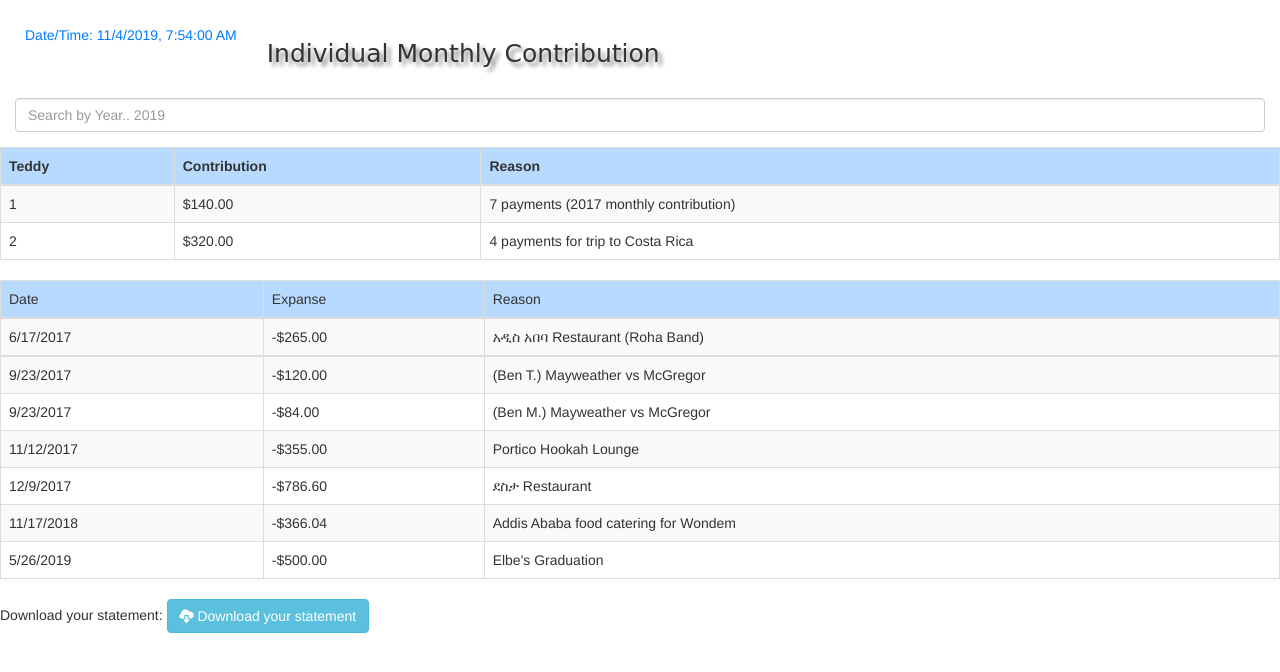
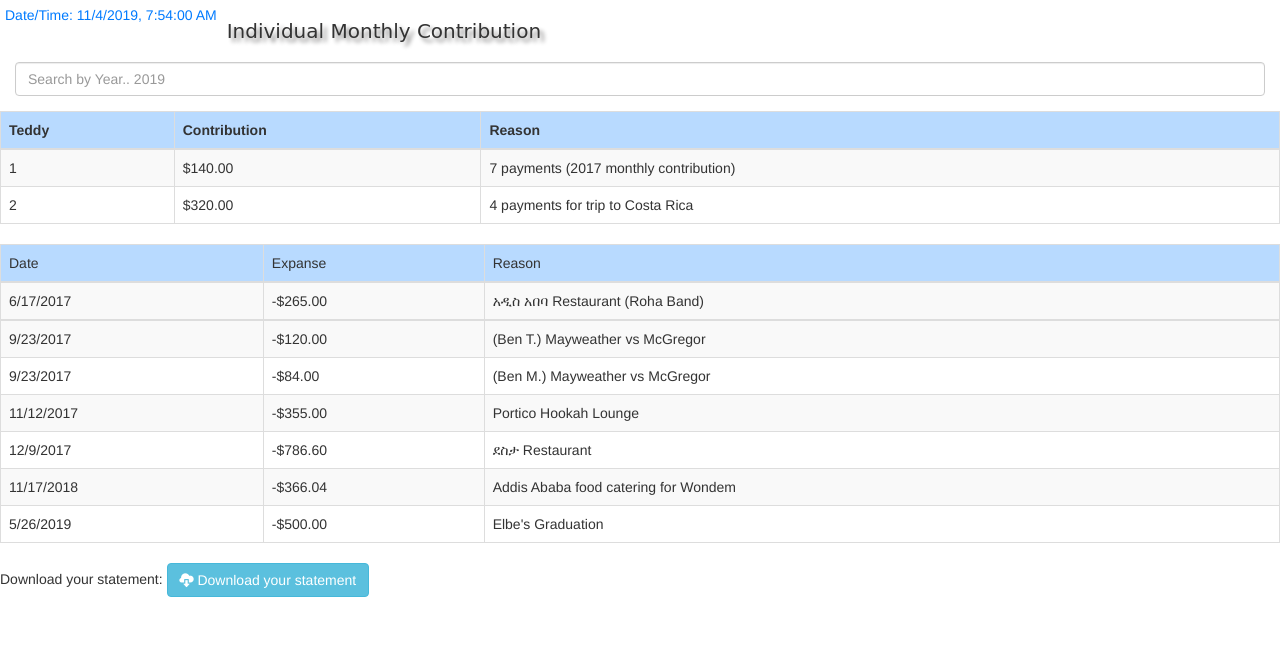
Before and after one commit to zbekele/mehaber_balance, a website: page dist/index.html in a window 1280 px wide. Drawn offline with nearby package versions, Linux system fonts and the light colour scheme; no server answers; a web font is replaced by a local one.

Commit message:
Update index.html

```diff
--- a/dist/index.html
+++ b/dist/index.html
@@ -29,14 +29,16 @@
         /* text-transform: uppercase; */
         /* letter-spacing: 1px; */
         padding: 20px;
+        margin: 0%;
         font-family: 'Changa One', cursive;
-        font-size: 25px;
+        font-size: 20px;
         text-shadow: 4px 4px 4px rgb(134, 133, 133);
         /* font-family: 'Bad Script', cursive; */
         font-family: 'Fredericka the Great', cursive;
       }
       .time {
-        padding: 25px;
+        margin: 0%;
+        padding: 5px;
       }
     </style>
 
```
